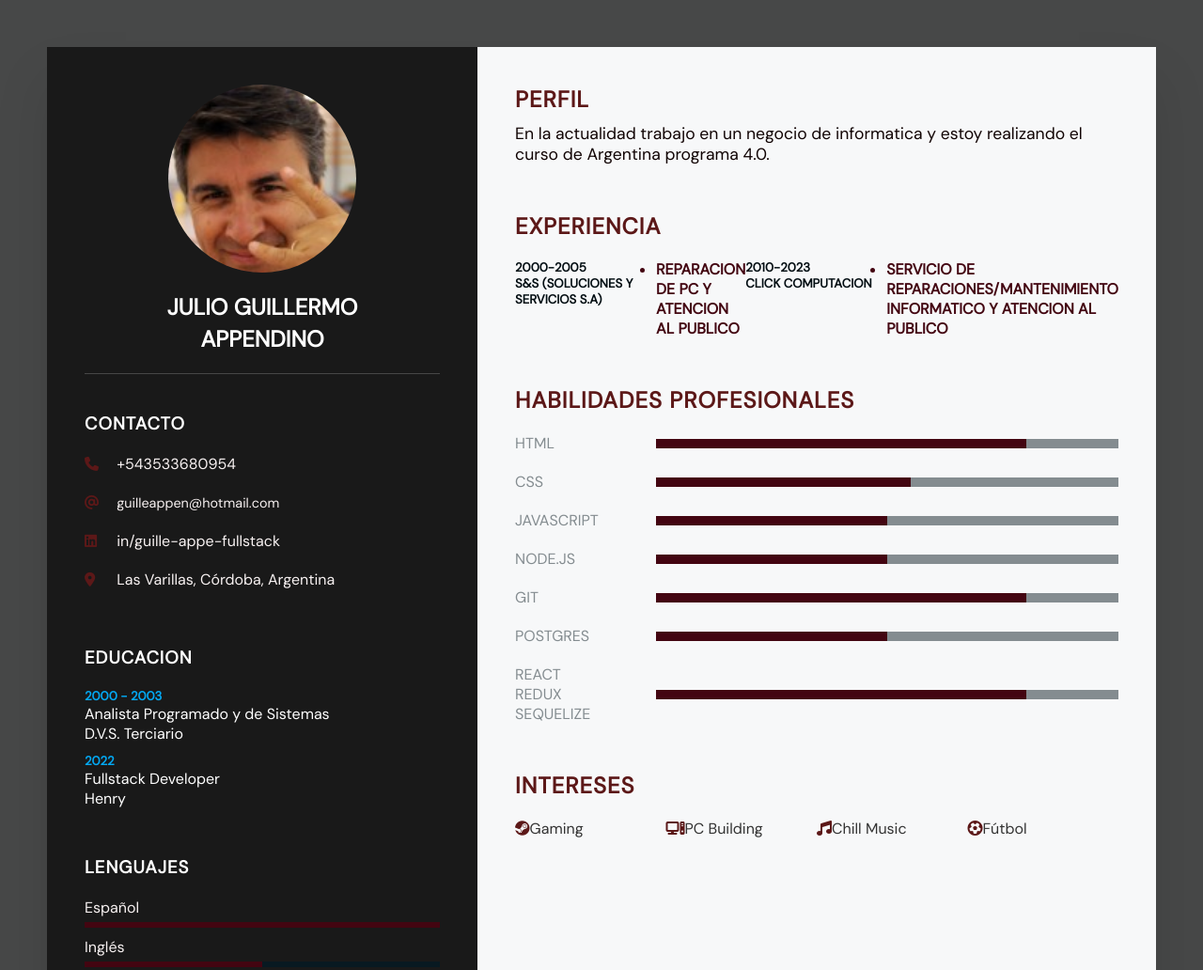
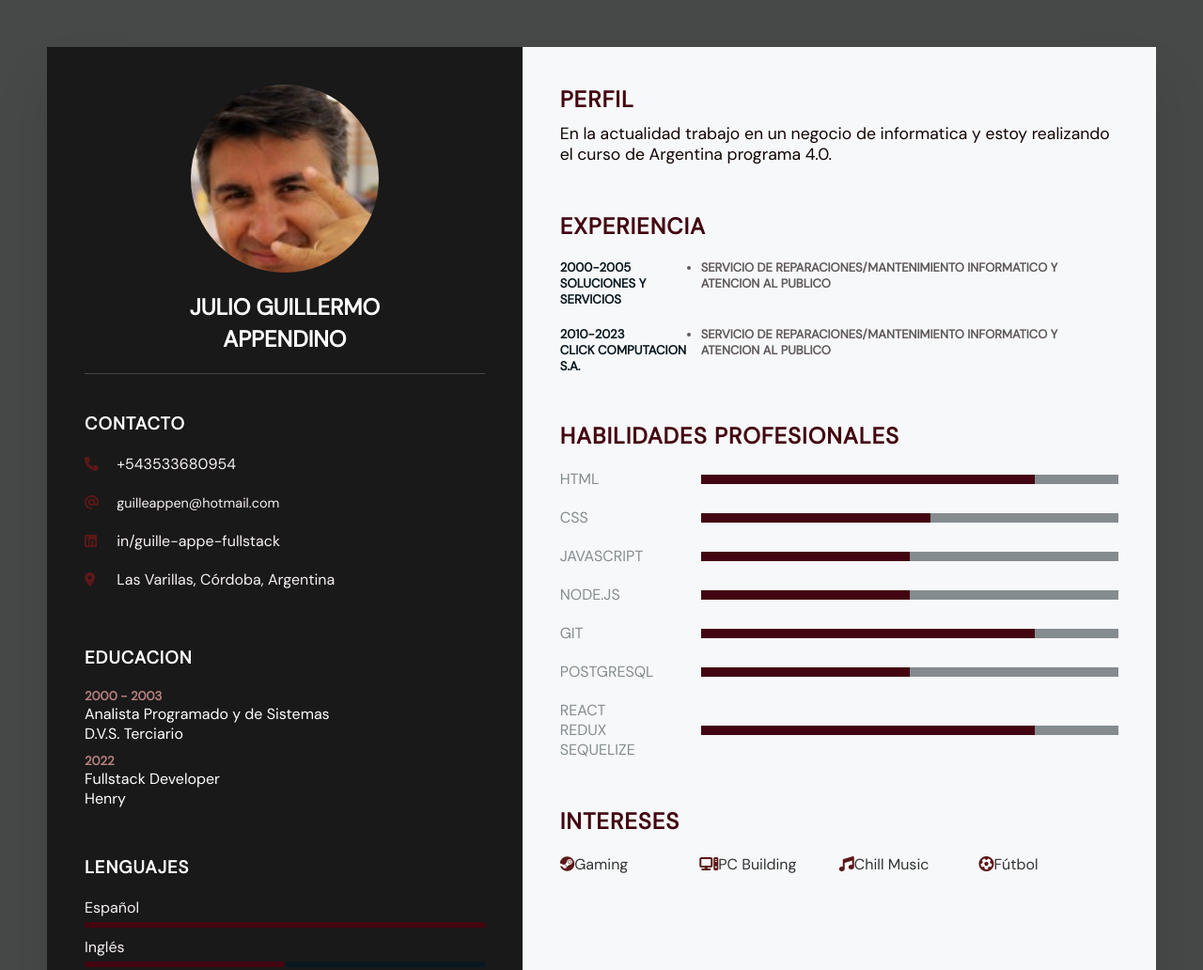
Before and after one commit to Guille7580/Proyecto-CV-ArgPrograma, a plain HTML site: page index.html in a window 1280 px wide. Shown: the top 1032 px of the page at 94% size. Drawn offline with Linux system fonts and the light colour scheme.

Commit message:
ARREGLOS CSS

```diff
--- a/css/estilos.css
+++ b/css/estilos.css
@@ -57,7 +57,7 @@ body{
 
 }
 
-.perfil .imgbx img {
+ img {
     position: absolute;
     top: 0;
     left: 0;
@@ -109,8 +109,7 @@ body{
 }
 
 .icon{
-    /* display: inline-block;
-    font-size: 15px; */
+
     color: #5c1818;
     width: 30px;
     height: 30px;
@@ -128,7 +127,7 @@ body{
 
 .contacto.educacion h5
 {
-    color: #03a9f4;
+    color: #b88080;
 }
 .contacto.educacion h4 :nth-child(2)
 {
@@ -169,7 +168,7 @@ body{
 
 }
 .texto2{
-    color: #5c1818;
+    color: #430511;
     text-transform: uppercase;
     letter-spacing: 1px;
     margin-bottom: 10px;
@@ -193,14 +192,14 @@ p{
 
 .about .box .anio h5{
     text-transform: uppercase;
-    color: #010c11;
+    color: #06151d;
     font-weight: 600;
 }
 
 .about .box .texto h4{
     text-transform: uppercase;
-    color: #430511;
-    font-size: 16px;
+    color: #5f5a5b;
+    font-size: 13px;
 }
 
 .skills .box{
--- a/index.html
+++ b/index.html
@@ -93,20 +93,23 @@
                 <div class="box">
                     <div class="anio">
                         <h5>2000-2005</h5>
-                        <h5>S&S (Soluciones y Servicios S.A)</h5>
+                        <h5>Soluciones y Servicios </h5>
                     </div>
                     <div class="texto">
                         <h4>
                             <ul>
-                                <li>Reparacion de pc y atencion al Publico
+                                <li>
+                                    Servicio de reparaciones/mantenimiento informatico y atencion al Publico
                                 </li>
 
                             </ul>
                         </h4>
                     </div>
+                </div>
+                <div class="box">
                     <div class="anio">
                         <h5>2010-2023</h5>
-                        <h5>Click Computacion</h5>
+                        <h5>Click Computacion S.A.</h5>
                     </div>
                     <div class="texto">
                         <h4>
@@ -117,6 +120,7 @@
                             </ul>
                         </h4>
                     </div>
+
                 </div>
 
             </div>
@@ -154,7 +158,7 @@
                     </div>
                 </div>
                 <div class="box">
-                    <h4>Postgres</h4>
+                    <h4>PostgreSQL</h4>
                     <div class="porcentaje">
                         <div style="width:50%"></div>
                     </div>
```
